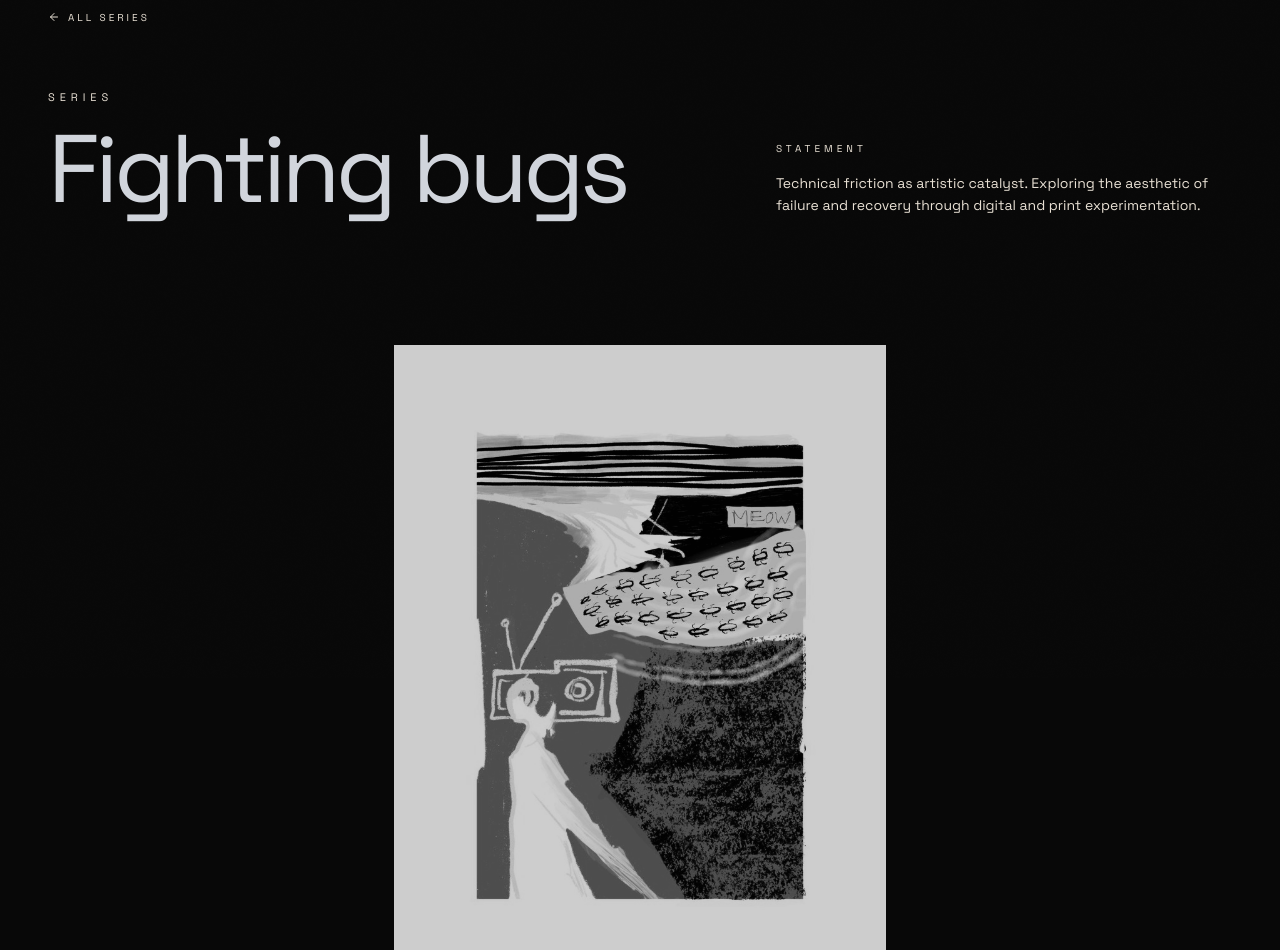
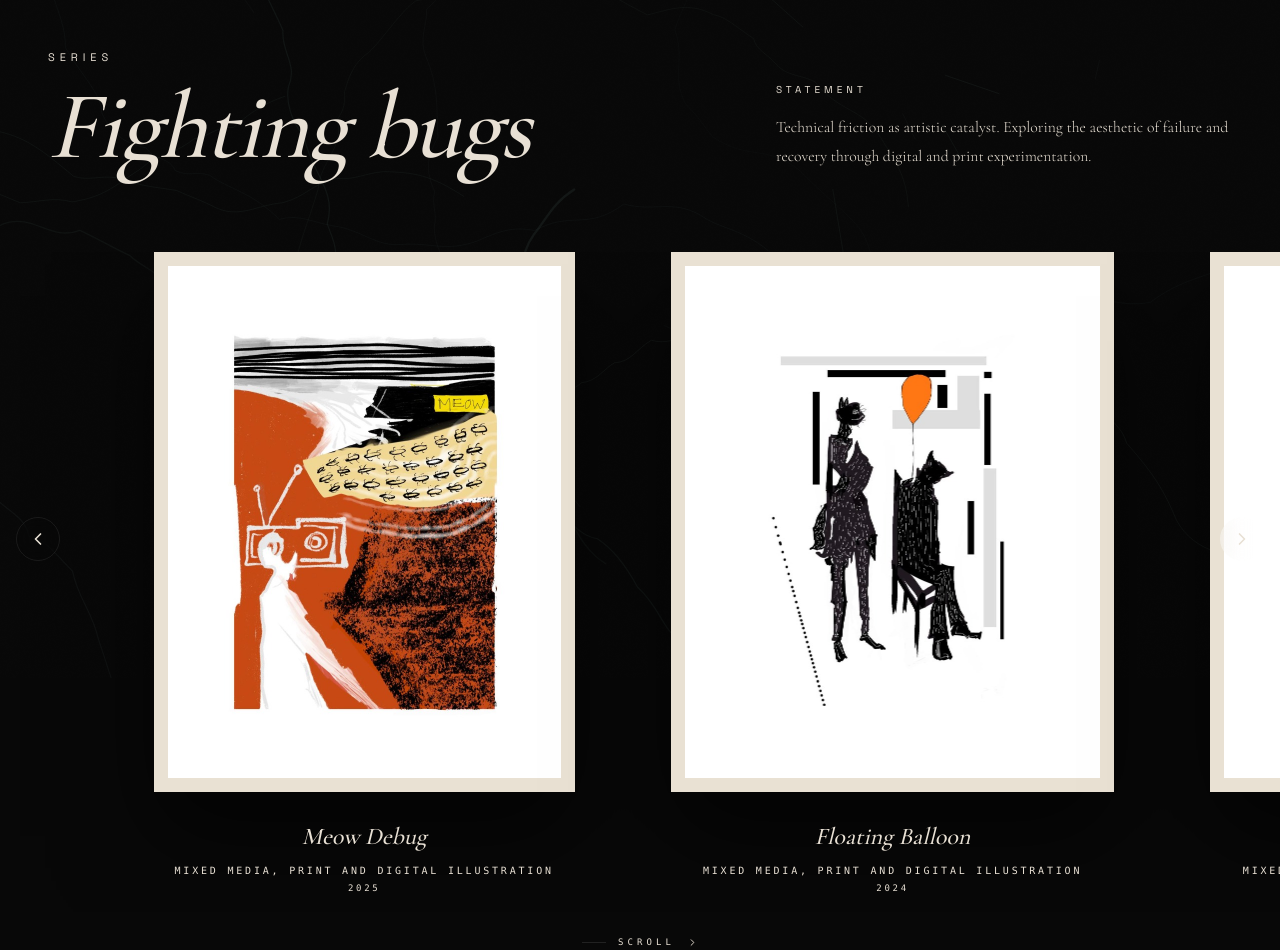
Before and after one commit to Prithweeraj-Acharjee/portfolio, a Next.js app: page /gallery/fighting-bugs in a window 1280 px wide. Shown: the part 122-1072 px from the top of the page. Built offline with nearby package versions, Linux system fonts and the light colour scheme.

Commit message:
Gallery: catalogue-style horizontal scroll of matted paintings with title and medium captions; catalogue link for Material: Expressions

```diff
--- a/app/gallery/[id]/page.tsx
+++ b/app/gallery/[id]/page.tsx
@@ -4,14 +4,22 @@ import { useParams, useRouter } from "next/navigation";
 import { motion, AnimatePresence } from "framer-motion";
 import { series } from "@/lib/content";
 import Image from "next/image";
-import { useState } from "react";
-import { X, Maximize2, ArrowLeft, ChevronLeft, ChevronRight } from "lucide-react";
+import { useRef, useState } from "react";
+import { X, ArrowLeft, ChevronLeft, ChevronRight, ExternalLink } from "lucide-react";
+
+const ease = [0.16, 1, 0.3, 1] as [number, number, number, number];
+
+function mediumLine(medium: string, dimensions: string) {
+    const dim = dimensions && dimensions !== "Variable" && dimensions !== "Large" ? `, ${dimensions}` : "";
+    return `${medium}${dim}`;
+}
 
 export default function SeriesDetailPage() {
     const { id } = useParams();
     const router = useRouter();
     const currentSeries = series.find((s) => s.id === id);
     const [selectedIdx, setSelectedIdx] = useState<number | null>(null);
+    const scrollRef = useRef<HTMLDivElement>(null);
 
     if (!currentSeries) {
         return (
@@ -23,66 +31,92 @@ export default function SeriesDetailPage() {
 
     const artworks = currentSeries.artworks;
     const selectedArt = selectedIdx !== null ? artworks[selectedIdx] : null;
+    const isMaterial = currentSeries.id === "material-expressions";
+
+    const scrollByCards = (dir: number) => {
+        const el = scrollRef.current;
+        if (el) el.scrollBy({ left: dir * el.clientWidth * 0.78, behavior: "smooth" });
+    };
 
     return (
-        <div className="max-w-7xl mx-auto px-6 md:px-12 py-24 md:py-32">
-            <button onClick={() => router.push('/gallery')}
-                className="inline-flex items-center gap-2 text-[10px] uppercase tracking-[0.3em] text-mist/40 hover:text-bone transition-colors mb-16 group">
+        <div className="py-20 md:py-24">
+            <div className="max-w-7xl mx-auto px-6 md:px-12">
+                <button onClick={() => router.push("/gallery")}
+                    className="inline-flex items-center gap-2 text-[10px] uppercase tracking-[0.3em] text-mist/40 hover:text-bone transition-colors mb-14 group">
                     <ArrowLeft size={12} className="group-hover:-translate-x-1 transition-transform" />
                     All Series
                 </button>
 
-            <header className="grid grid-cols-1 lg:grid-cols-12 gap-12 lg:gap-16 mb-24">
+                <header className="grid grid-cols-1 lg:grid-cols-12 gap-10 lg:gap-16 mb-16 md:mb-20">
                     <div className="lg:col-span-7">
                         <motion.span initial={{ opacity: 0 }} animate={{ opacity: 1 }}
                             className="text-[11px] uppercase tracking-[0.45em] text-mist/50 mb-4 block">Series</motion.span>
                         <motion.h1 initial={{ opacity: 0, y: 20 }} animate={{ opacity: 1, y: 0 }}
-                        transition={{ duration: 0.8, ease: [0.16, 1, 0.3, 1] }}
-                        className="font-sans text-5xl md:text-7xl lg:text-8xl tracking-tighter leading-none text-gray-300"
-                        style={{ fontWeight: 400 }}>
+                            transition={{ duration: 0.8, ease }}
+                            className="italic tracking-tight leading-[0.95] text-parchment text-5xl md:text-7xl lg:text-8xl"
+                            style={{ fontFamily: "var(--font-serif)", fontWeight: 500 }}>
                             {currentSeries.title}
                         </motion.h1>
+                        {isMaterial && (
+                            <a href="https://material-expressions.vercel.app" target="_blank" rel="noopener"
+                                className="mt-8 inline-flex items-center gap-2 text-[11px] uppercase tracking-[0.25em] text-mist/50 hover:text-bone transition-colors border border-white/[0.08] hover:border-white/[0.18] px-4 py-2.5">
+                                <ExternalLink size={13} /> View the full catalogue and book
+                            </a>
+                        )}
                     </div>
                     <motion.div initial={{ opacity: 0 }} animate={{ opacity: 1 }} transition={{ delay: 0.3 }}
                         className="lg:col-span-5 flex flex-col justify-end">
                         <h2 className="text-[10px] uppercase tracking-[0.4em] text-mist/30 mb-4">Statement</h2>
-                    <p className="text-sm leading-relaxed text-mist/60 whitespace-pre-wrap">{currentSeries.statement}</p>
+                        <p className="text-sm leading-[1.9] text-bone/60 whitespace-pre-wrap"
+                            style={{ fontFamily: "var(--font-serif)", fontWeight: 300, fontSize: "0.98rem" }}>
+                            {currentSeries.statement}
+                        </p>
                     </motion.div>
                 </header>
-
-            <div className="flex flex-col gap-y-40 mt-32">
-                {artworks.map((art, index) => (
-                    <motion.div key={art.id}
-                        initial={{ opacity: 0, y: 40 }} whileInView={{ opacity: 1, y: 0 }}
-                        viewport={{ once: true, margin: "-10%" }} transition={{ duration: 1.2, ease: [0.16, 1, 0.3, 1] }}
-                        className="group cursor-pointer w-full flex flex-col items-center"
-                        onClick={() => setSelectedIdx(index)}>
-
-                        {/* Massive Image Container */}
-                        <div className="w-full relative overflow-hidden mb-10"
-                            style={{ height: "80vh", maxHeight: "1200px" }}>
-                            <Image src={art.media} alt={art.title} fill
-                                className="object-contain opacity-80 group-hover:opacity-100 transition-all duration-1000 grayscale group-hover:grayscale-0 group-hover:scale-[1.02]"
-                                sizes="100vw" />
-                            <div className="absolute inset-0 flex items-center justify-center opacity-0 group-hover:opacity-100 transition-opacity duration-700">
-                                <div className="p-4 bg-void/50 backdrop-blur-md text-bone/60 border border-white/10">
-                                    <Maximize2 size={20} strokeWidth={1} />
-                                </div>
-                            </div>
             </div>
 
-                        {/* Minimalist Tiny Typography */}
-                        <div className="flex flex-col items-center text-center max-w-2xl px-4 relative z-10 transition-transform duration-700 group-hover:-translate-y-2">
-                            <h3 className="font-mono text-xs md:text-sm tracking-[0.3em] text-gray-300 uppercase mb-4">{art.title}</h3>
-                            <p className="text-[10px] md:text-[11px] text-mist/50 leading-relaxed uppercase tracking-[0.15em] mb-5 max-w-lg">{art.concept}</p>
-                            <div className="flex items-center gap-4 text-[9px] text-mist/30 font-mono uppercase tracking-[0.2em]">
-                                <span>{art.year}</span>
-                                <span className="w-1 h-1 rounded-full bg-white/10" />
-                                <span>{art.medium}</span>
+            {/* Horizontal scrolling gallery, left to right */}
+            <div className="relative">
+                <button aria-label="Previous" onClick={() => scrollByCards(-1)}
+                    className="hidden md:flex items-center justify-center absolute left-4 top-[38%] z-20 w-11 h-11 rounded-full border border-white/[0.08] bg-void/60 backdrop-blur-md text-mist/50 hover:text-parchment hover:border-white/20 transition-all">
+                    <ChevronLeft size={20} />
+                </button>
+                <button aria-label="Next" onClick={() => scrollByCards(1)}
+                    className="hidden md:flex items-center justify-center absolute right-4 top-[38%] z-20 w-11 h-11 rounded-full border border-white/[0.08] bg-void/60 backdrop-blur-md text-mist/50 hover:text-parchment hover:border-white/20 transition-all">
+                    <ChevronRight size={20} />
+                </button>
+
+                <div ref={scrollRef}
+                    className="flex items-start gap-14 md:gap-24 overflow-x-auto snap-x snap-mandatory pb-4 px-8 md:px-[12vw] [&::-webkit-scrollbar]:hidden"
+                    style={{ scrollbarWidth: "none" }}>
+                    {artworks.map((art, i) => (
+                        <figure key={art.id} className="snap-center shrink-0 flex flex-col items-center"
+                            style={{ scrollSnapAlign: "center" }}>
+                            <button onClick={() => setSelectedIdx(i)}
+                                className="group cursor-zoom-in block"
+                                style={{ background: "#e9e1d3", padding: "clamp(10px,1.1vw,16px)", boxShadow: "0 44px 90px rgba(0,0,0,0.62)" }}>
+                                {/* eslint-disable-next-line @next/next/no-img-element */}
+                                <img src={art.media} alt={art.title}
+                                    className="block transition-transform duration-700 group-hover:scale-[1.012]"
+                                    style={{ maxHeight: "64vh", maxWidth: "80vw", width: "auto", height: "auto" }} />
+                            </button>
+                            <figcaption className="mt-7 text-center" style={{ maxWidth: "46ch" }}>
+                                <h3 className="italic text-parchment/90 text-xl md:text-2xl leading-snug"
+                                    style={{ fontFamily: "var(--font-serif)", fontWeight: 500 }}>
+                                    {art.title}
+                                </h3>
+                                <p className="mt-2.5 font-mono text-[10px] uppercase tracking-[0.28em] text-mist/45">
+                                    {mediumLine(art.medium, art.dimensions)}
+                                </p>
+                                <p className="mt-1 font-mono text-[9px] uppercase tracking-[0.3em] text-mist/25">{art.year}</p>
+                            </figcaption>
+                        </figure>
+                    ))}
                 </div>
+
+                <div className="flex items-center justify-center gap-3 mt-6 font-mono text-[9px] uppercase tracking-[0.45em] text-mist/25">
+                    <span className="w-6 h-px bg-white/10" /> scroll <ChevronRight size={11} />
                 </div>
-                    </motion.div>
-                ))}
             </div>
 
             {/* Lightbox */}
@@ -110,14 +144,16 @@ export default function SeriesDetailPage() {
                         )}
                         <div className="grid grid-cols-1 lg:grid-cols-12 gap-8 max-w-6xl w-full items-center"
                             onClick={(e) => e.stopPropagation()}>
-                            <div className="lg:col-span-8 aspect-square relative" style={{ background: "rgba(255,255,255,0.02)" }}>
-                                <Image src={selectedArt.media} alt={selectedArt.title} fill
-                                    className="object-contain p-8 grayscale hover:grayscale-0 transition-all duration-700" priority />
+                            <div className="lg:col-span-8 flex items-center justify-center">
+                                <div style={{ background: "#e9e1d3", padding: "clamp(10px,1vw,18px)", boxShadow: "0 40px 90px rgba(0,0,0,0.6)" }}>
+                                    <Image src={selectedArt.media} alt={selectedArt.title} width={1200} height={1500}
+                                        className="block w-auto" style={{ maxHeight: "78vh", maxWidth: "100%", height: "auto" }} priority />
+                                </div>
                             </div>
                             <div className="lg:col-span-4 border-l border-white/[0.05] pl-8">
                                 <span className="text-[10px] uppercase tracking-[0.45em] text-mist/30 mb-3 block">{currentSeries.title}</span>
-                                <h2 className="font-sans text-3xl md:text-4xl tracking-tighter mb-4 text-gray-300"
-                                    style={{ fontWeight: 400 }}>{selectedArt.title}</h2>
+                                <h2 className="italic text-parchment text-3xl md:text-4xl mb-4"
+                                    style={{ fontFamily: "var(--font-serif)", fontWeight: 500 }}>{selectedArt.title}</h2>
                                 <div className="w-10 h-[1px] mb-6 bg-bone/30" />
                                 <p className="text-sm leading-relaxed text-mist/60 mb-8">{selectedArt.concept}</p>
                                 <div className="space-y-4">
```
Lines whose indentation alone changed are shown as unchanged.
